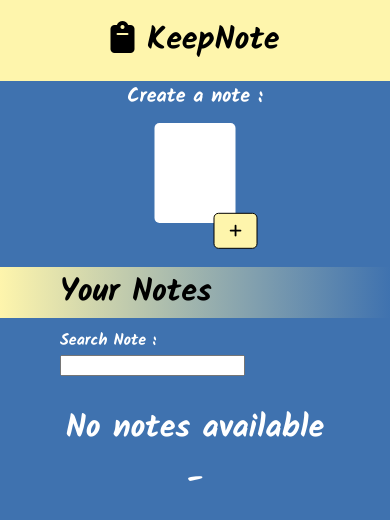
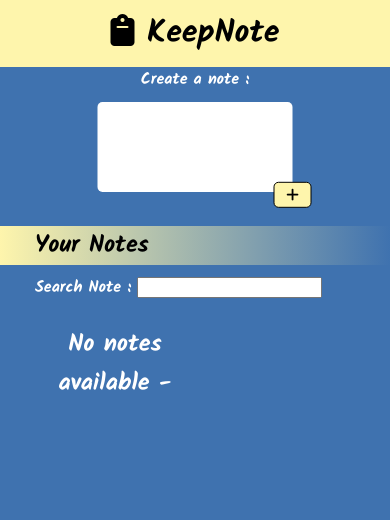
Before and after one commit to HirenLimbasiya/KeepNote, a plain HTML site: page index.html in a window 390 px wide. Drawn offline with Linux system fonts and the light colour scheme.

Commit message:
Add files via upload

```diff
--- a/css/style.css
+++ b/css/style.css
@@ -93,6 +93,8 @@ img{
 }
 .notes{
   padding: 0 60px;
+  display: grid;
+  grid-template-columns: repeat(4 , 1fr);
 }
 .catd-title{
   font-size: 1.3rem;
@@ -126,7 +128,7 @@ img{
 }
 .noteCard{
   padding: 10px 10px;
-  min-width: 250px;
+  /* min-width: 250px; */
   display: inline-block;
   vertical-align:top;
 }
@@ -173,15 +175,6 @@ img{
   color: white;
   background-color: #70CC14;
 }
-.important{
-  width: 15px;
-  height: 15px;
-  border-radius: 100%;
-  background-color: red;
-  position: absolute;
-  right: 10px;
-  border: 0.7px solid #3F3D56;
-}
 .important:active{
   background-color: #A80A0A;
 }
@@ -190,3 +183,67 @@ hr{
   border-left: 0;
   border-right: 0;
 }
+@media only screen and (max-width: 920px){
+  .card{
+    padding: 0;
+  }
+  .card-title{
+    font-size: 1.6rem;
+  }
+  .textarea {
+    width: 50%;
+  }
+  .form-control{
+    height: 150px;
+  }
+  .notes{
+    grid-template-columns: repeat(3 , 1fr);
+  }
+}
+@media only screen and (max-width: 420px) {
+
+
+    .form-control{
+      height: 90px;
+    }
+    .main-heading{
+      padding: 8px 0;
+    }
+    .card{
+      padding: 0;
+    }
+    .add-btn{
+      padding: 5px 12px;
+      top: -5px;
+    }
+    .card-title{
+      font-size: 1rem;
+    }
+    .empty{
+      font-size: 1.5rem;
+    }
+    .notes-section{
+      font-size: 1.5rem;
+      padding: 0 35px;
+    }
+    .notes{
+      grid-template-columns: repeat(2 , 1fr);
+    }
+    .search{
+      padding: 10px 35px;
+    }
+    .notes{
+      padding: 0 35px;
+    }
+    .catd-title{
+      font-size: 1.1rem;
+    }
+    .card-text{
+      font-size: 0.8rem;
+    }
+    .edit ,.delete{
+      font-size: 0.8rem;
+      padding: 3px 4.5px;
+    }
+
+}
--- a/index.html
+++ b/index.html
@@ -3,8 +3,9 @@
   <head>
     <meta charset="utf-8">
     <title>KeepNote</title>
+    <meta name="viewport" content="width=device-width, initial-scale=1.0">
     <link rel="shortcut icon" href="favi.png">
-<link href="https://fonts.googleapis.com/css2?family=Kalam:wght@700&family=Poppins&display=swap" rel="stylesheet">
+    <link href="https://fonts.googleapis.com/css2?family=Kalam:wght@700&family=Poppins&display=swap" rel="stylesheet">
     <script src="https://kit.fontawesome.com/10012be71f.js" crossorigin="anonymous"></script>
     <link rel="stylesheet" href="css/style.css">
   </head>
```
